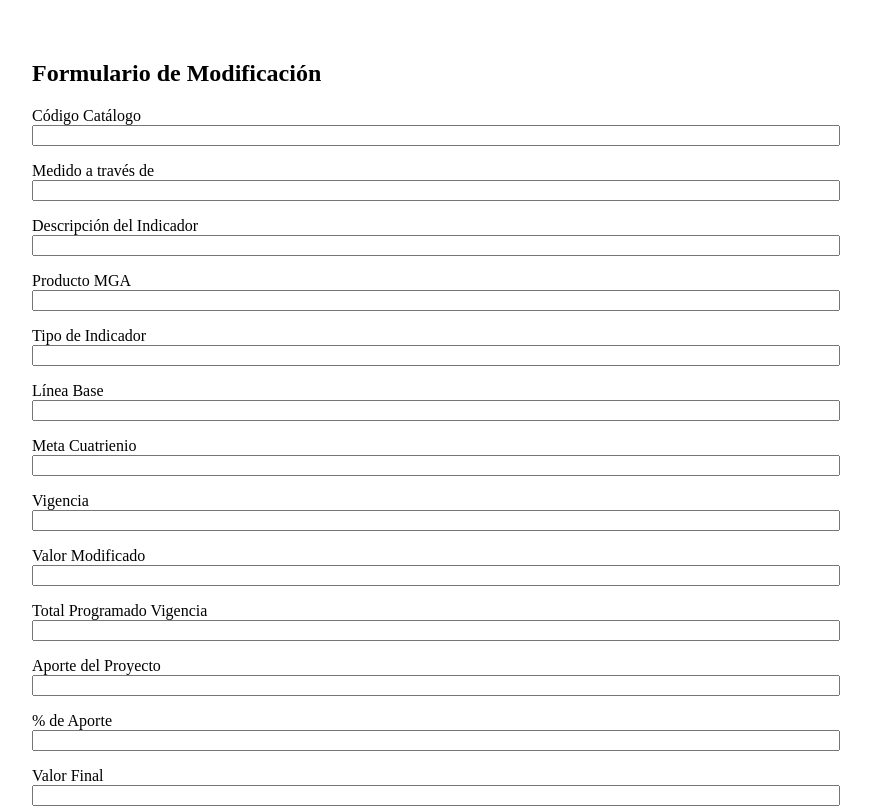
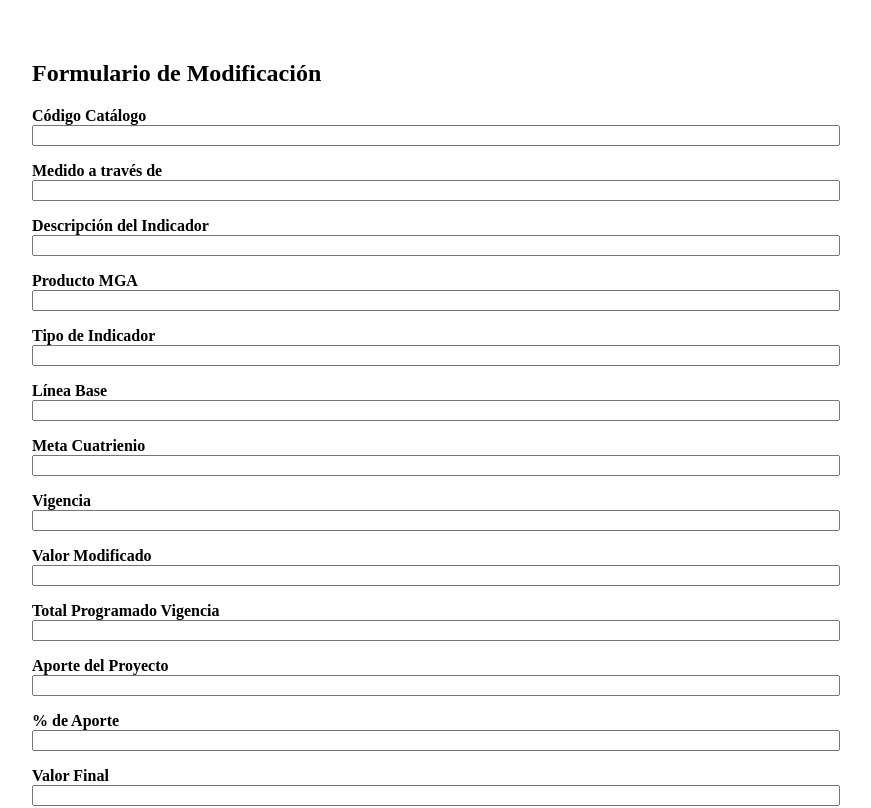
Before and after one commit to Cesartti/react-frontend, a React (Vite) app: page / in a window 1280 px wide. Shown: the top 808 px of the page, without its empty margins (208-1079 px from the left). Built offline with nearby package versions, Linux system fonts and the light colour scheme.

Commit message:
actualizacion v3

```diff
--- a/index.html
+++ b/index.html
@@ -3,7 +3,7 @@
   <head>
     <meta charset="UTF-8" />
     <meta name="viewport" content="width=device-width, initial-scale=1.0" />
-    <title>Formulario Modificación</title>
+    <title>Formulario Vista Previa</title>
   </head>
   <body>
     <div id="root"></div>
--- a/package.json
+++ b/package.json
@@ -1,5 +1,5 @@
 {
-  "name": "react-frontend",
+  "name": "react-frontend-preview",
   "version": "1.0.0",
   "scripts": {
     "dev": "vite",
--- a/src/pages/Home.jsx
+++ b/src/pages/Home.jsx
@@ -21,6 +21,24 @@ const initialState = {
   porcentaje_total_aporte: ''
 }
 
+const labels = {
+  codigo_catalogo: 'Código Catálogo',
+  medido_a_traves: 'Medido a través de',
+  descripcion_indicador: 'Descripción del Indicador',
+  producto_mga: 'Producto MGA',
+  tipo_indicador: 'Tipo de Indicador',
+  linea_base: 'Línea Base',
+  meta_cuatrienio: 'Meta Cuatrienio',
+  vigencia: 'Vigencia',
+  valor_modificado: 'Valor Modificado',
+  total_programado: 'Total Programado Vigencia',
+  aporte_proyecto: 'Aporte del Proyecto',
+  porcentaje_aporte: '% de Aporte',
+  valor_final: 'Valor Final',
+  aporte_acumulado: 'Aporte Acumulado Proyectos Anteriores',
+  porcentaje_total_aporte: '% Total de Aporte'
+}
+
 function Home() {
   const [form, setForm] = useState(initialState)
   const [preview, setPreview] = useState(null)
@@ -38,11 +56,14 @@ function Home() {
   const handleSubmit = async () => {
     try {
       const payload = { ...form }
-      for (let key in payload) {
-        if (!isNaN(payload[key])) {
-          payload[key] = parseFloat(payload[key])
-        }
-      }
+      const numericFields = [
+        'linea_base', 'meta_cuatrienio', 'valor_modificado', 'total_programado',
+        'aporte_proyecto', 'porcentaje_aporte', 'valor_final',
+        'aporte_acumulado', 'porcentaje_total_aporte'
+      ]
+      numericFields.forEach(key => {
+        payload[key] = parseFloat(payload[key]) || 0
+      })
       await axios.post(API_URL, payload)
       alert('Formulario enviado correctamente')
       setForm(initialState)
@@ -55,7 +76,7 @@ function Home() {
 
   const renderInput = (label, name) => (
     <div style={{ marginBottom: '1rem' }}>
-      <label>{label}</label><br />
+      <label><strong>{label}</strong></label><br />
       <input name={name} value={form[name]} onChange={handleChange} style={{ width: '100%' }} />
     </div>
   )
@@ -64,28 +85,24 @@ function Home() {
     <div style={{ padding: '2rem', maxWidth: '800px', margin: '0 auto' }}>
       <h2>Formulario de Modificación</h2>
       <form onSubmit={handlePreview}>
-        {renderInput('Código Catálogo', 'codigo_catalogo')}
-        {renderInput('Medido a través de', 'medido_a_traves')}
-        {renderInput('Descripción del Indicador', 'descripcion_indicador')}
-        {renderInput('Producto MGA', 'producto_mga')}
-        {renderInput('Tipo de Indicador', 'tipo_indicador')}
-        {renderInput('Línea Base', 'linea_base')}
-        {renderInput('Meta Cuatrienio', 'meta_cuatrienio')}
-        {renderInput('Vigencia', 'vigencia')}
-        {renderInput('Valor Modificado', 'valor_modificado')}
-        {renderInput('Total Programado Vigencia', 'total_programado')}
-        {renderInput('Aporte del Proyecto', 'aporte_proyecto')}
-        {renderInput('% de Aporte', 'porcentaje_aporte')}
-        {renderInput('Valor Final', 'valor_final')}
-        {renderInput('Aporte Acumulado Proyectos Anteriores', 'aporte_acumulado')}
-        {renderInput('% Total de Aporte', 'porcentaje_total_aporte')}
+        {Object.keys(initialState).map((key) => renderInput(labels[key], key))}
         <button type="submit">Vista Previa</button>
       </form>
 
       {preview && (
         <div style={{ marginTop: '2rem' }}>
           <h3>Vista Previa</h3>
-          <pre>{JSON.stringify(preview, null, 2)}</pre>
+          <table border="1" cellPadding="6">
+            <tbody>
+              {Object.keys(preview).map((key) => (
+                <tr key={key}>
+                  <td><strong>{labels[key]}</strong></td>
+                  <td>{preview[key]}</td>
+                </tr>
+              ))}
+            </tbody>
+          </table>
+          <br />
           <button onClick={handleSubmit}>Confirmar y Enviar</button>
         </div>
       )}
--- a/vite.config.js
+++ b/vite.config.js
@@ -1,6 +1,5 @@
 import { defineConfig } from 'vite'
 import react from '@vitejs/plugin-react'
-
 export default defineConfig({
   plugins: [react()],
   server: {
```
